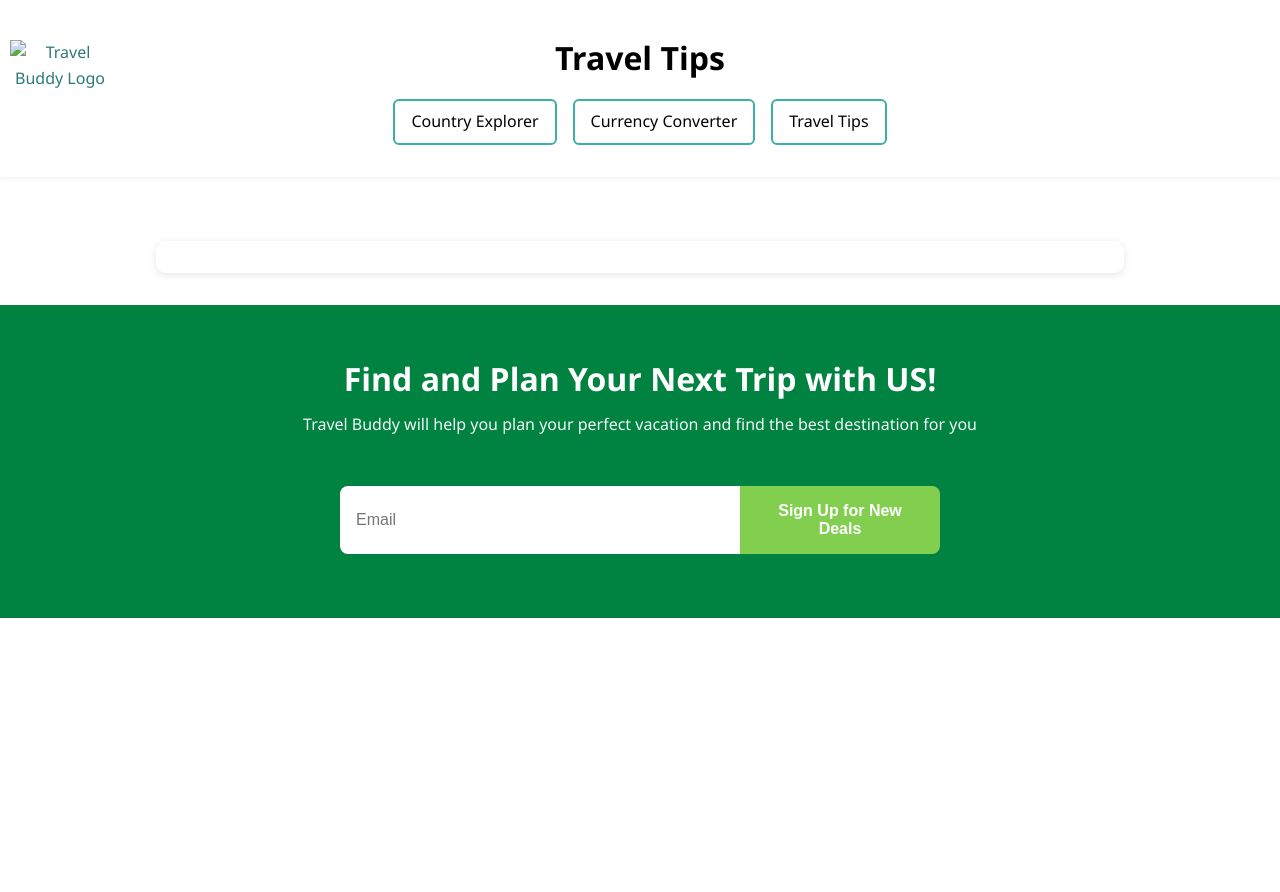
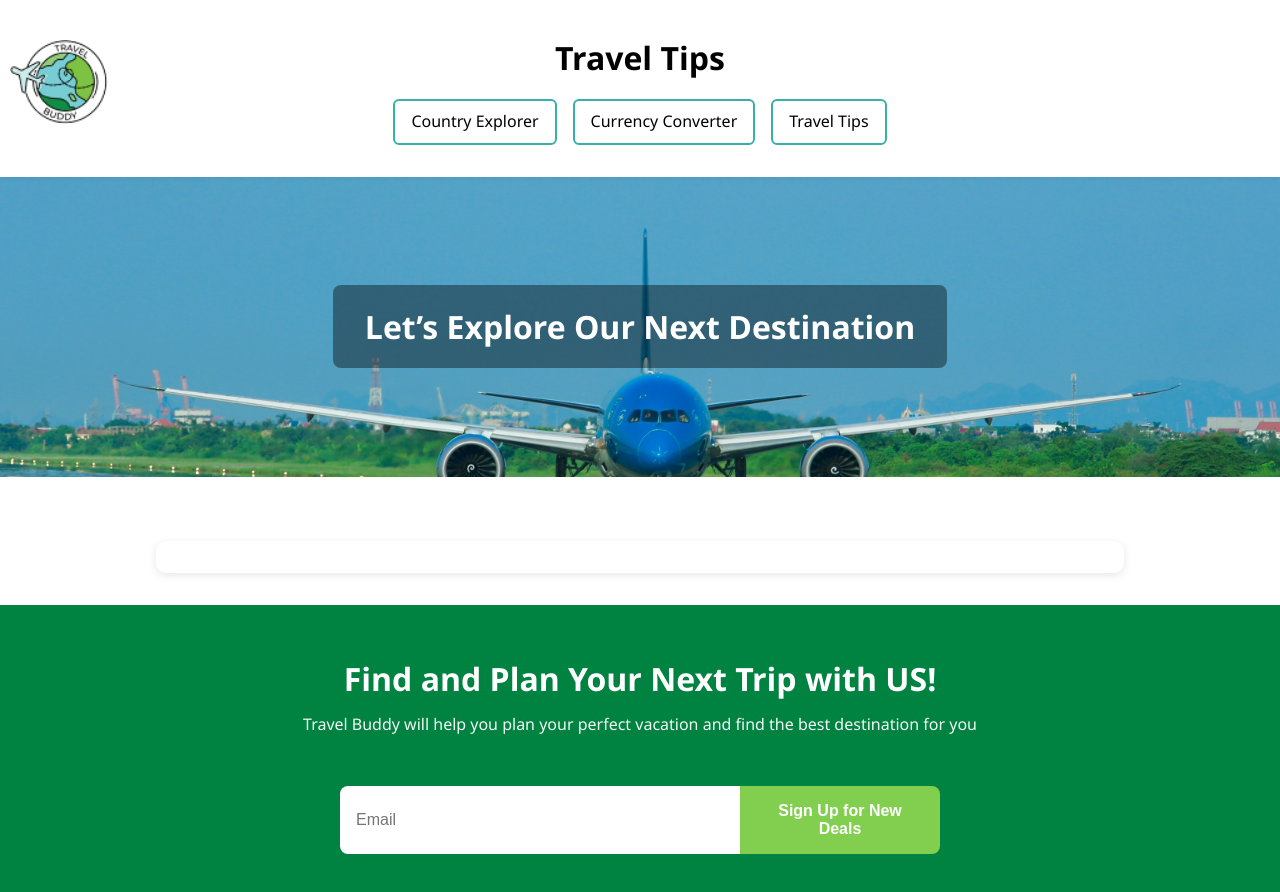
Before and after one commit to Fashnlvr/com6338-10-10-lewis-johnson-he, a plain HTML site: page tips.html in a window 1280 px wide. Before the commit the page ends 800 px from the top, so only its background shows below. Drawn offline with Linux system fonts and the light colour scheme.

Commit message:
Page 3 - Travel Tips

```diff
--- a/tips.html
+++ b/tips.html
@@ -8,7 +8,7 @@
 </head>
 <body>
   <header>
-    <img src="travelbuddylogo11098-24gl-200h.png" alt="Travel Buddy Logo" class="logo" />
+    <img src="images/logo.png" alt="Travel Buddy Logo" class="logo" />
     <h1>Travel Tips</h1>
     <nav>
       <a href="country.html">Country Explorer</a>
@@ -16,6 +16,13 @@
       <a href="tips.html">Travel Tips</a>
     </nav>
   </header>
+  <div class="page-wrapper">
+    <!-- Hero Banner Section -->
+    <section class="hero-banner">
+      <div class="hero-text">
+        <h2>Let’s Explore Our Next Destination</h2>
+      </div>
+    </section>
   <main>
     <div id="tips-container"></div>
   </main>
```
